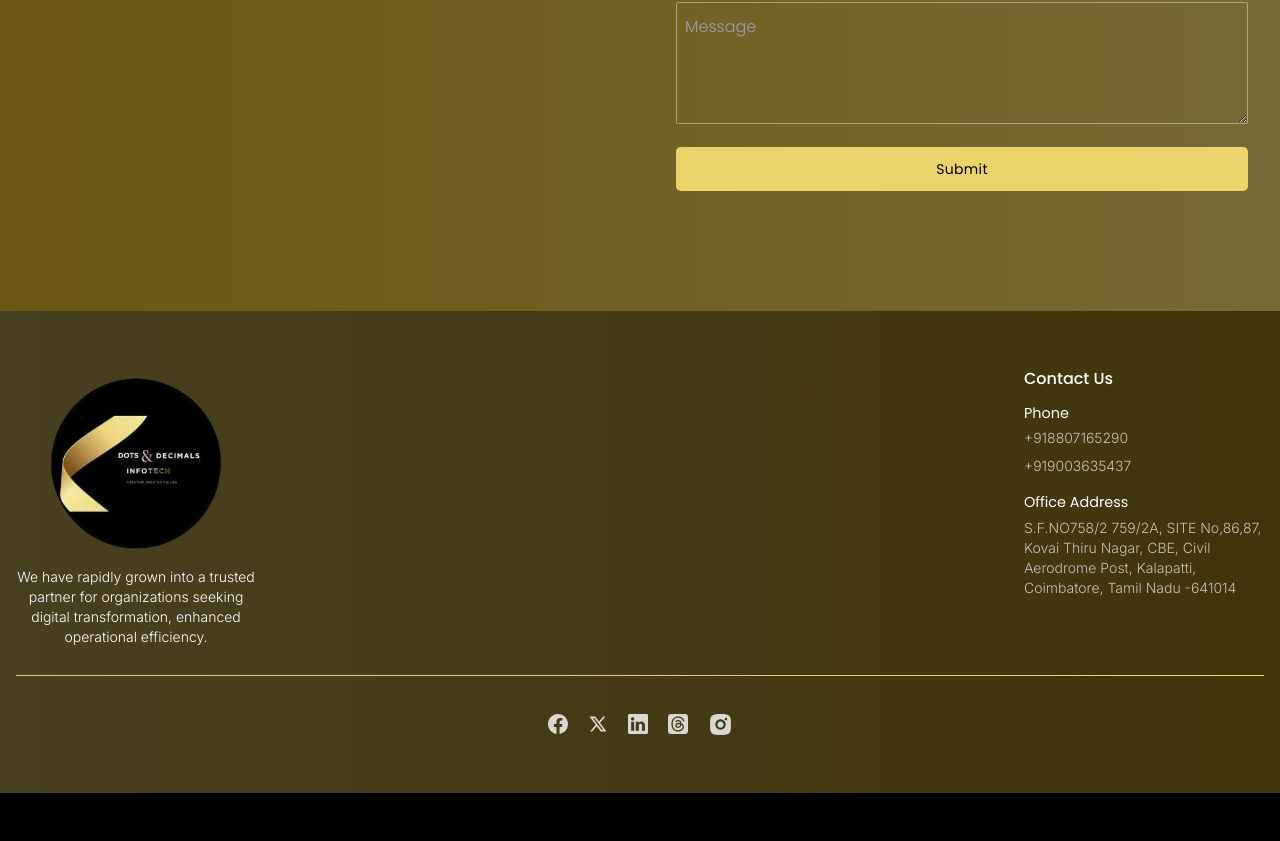
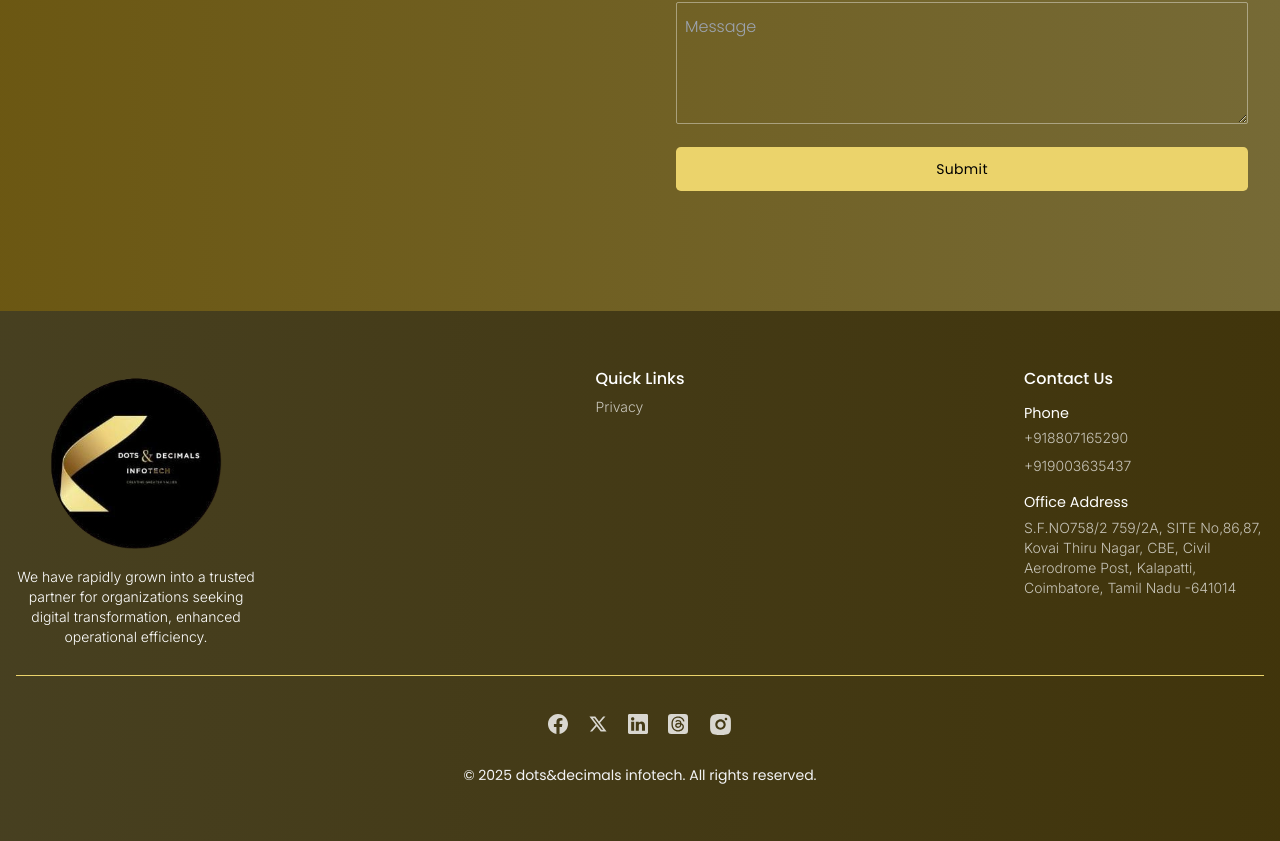
Before and after one commit to remeessalam/dotsndecimalsinfotech, a React (Create React App) app: page /app-development in a window 1280 px wide. Shown: the part 8747-9588 px from the top of the page. Before the commit the page ends 9540 px from the top, so only its background shows below. Built offline with nearby package versions, Linux system fonts and the light colour scheme.

Commit message:
added privacy link in landing page footer also

```diff
--- a/src/componets/landingPages/LandingFooter.jsx
+++ b/src/componets/landingPages/LandingFooter.jsx
@@ -16,6 +16,16 @@ const LandingFooter = () => {
               We have rapidly grown into a trusted partner for organizations
               seeking digital transformation, enhanced operational efficiency.
             </p>
+          </div>
+          <div>
+            <h6 className="font-medium mb-1">Quick Links</h6>
+
+            <Link
+              className="text-white/70 desc text-sm hover:text-primary transition-all duration-300"
+              to={"/privacy-policy"}
+            >
+              Privacy
+            </Link>
           </div>
           <div className="flex md:flex-row flex-col gap-10">
             <div className="flex flex-col gap-2">
@@ -45,7 +55,7 @@ const LandingFooter = () => {
           </div>
         </div>
         <div className="pt-4 mt-7 border-t text-white/80 border-primary w-full">
-          <div className="flex justify-center gap-5 w-full">
+          <div className="flex flex-col items-center justify-center gap-5 w-full">
             <div className="flex gap-5 items-center mt-5">
               <Link target="_blank" to={companyDetails.facebook}>
                 <BsFacebook className="text-xl text-white/80 hover:text-primary transition-all duration-300" />
@@ -66,6 +76,12 @@ const LandingFooter = () => {
                 />
               </Link>
             </div>
+            <div className="mt-2 text-center">
+              <p className="text-gray-100 text-sm">
+                © {new Date().getFullYear()} dots&decimals infotech. All rights
+                reserved.
+              </p>
+            </div>
           </div>
         </div>
       </div>
```
